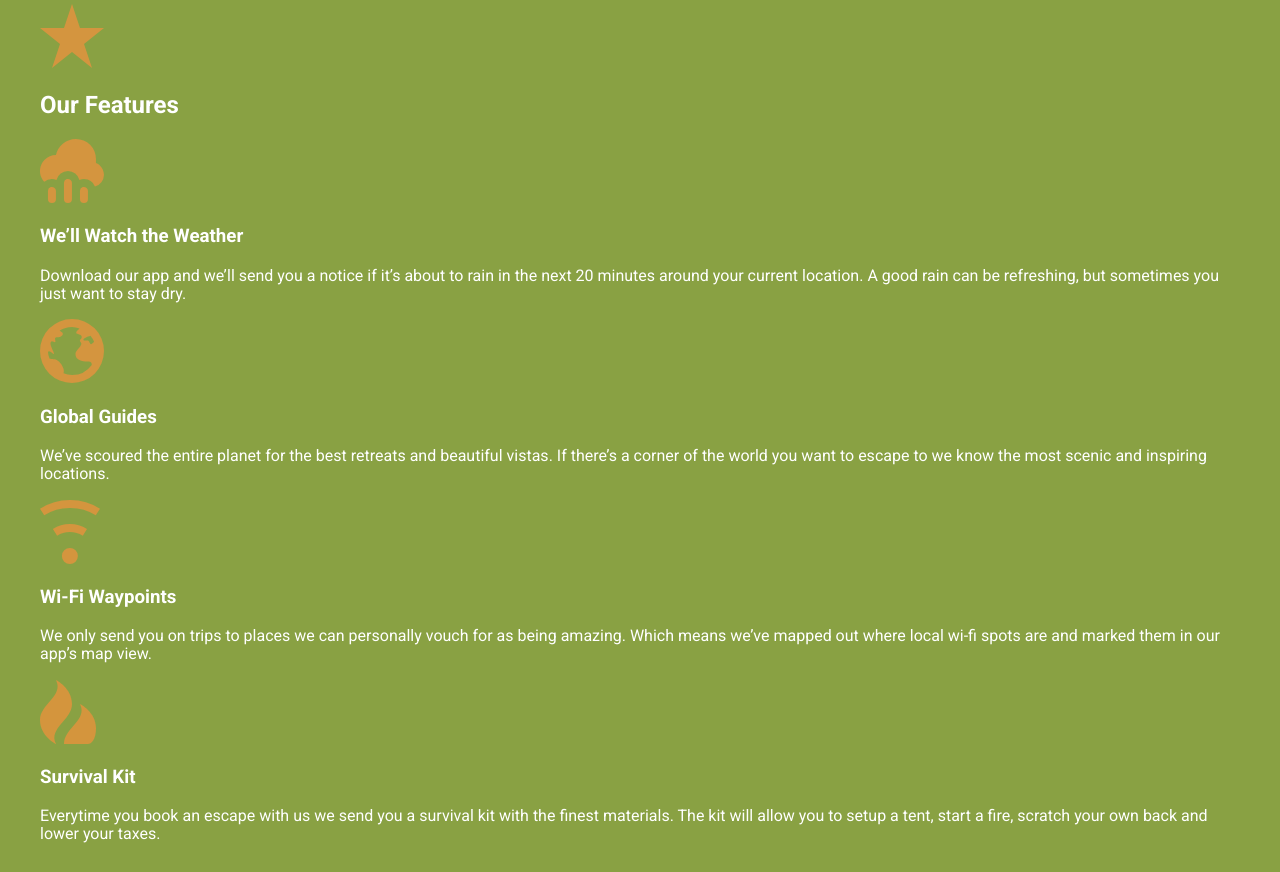
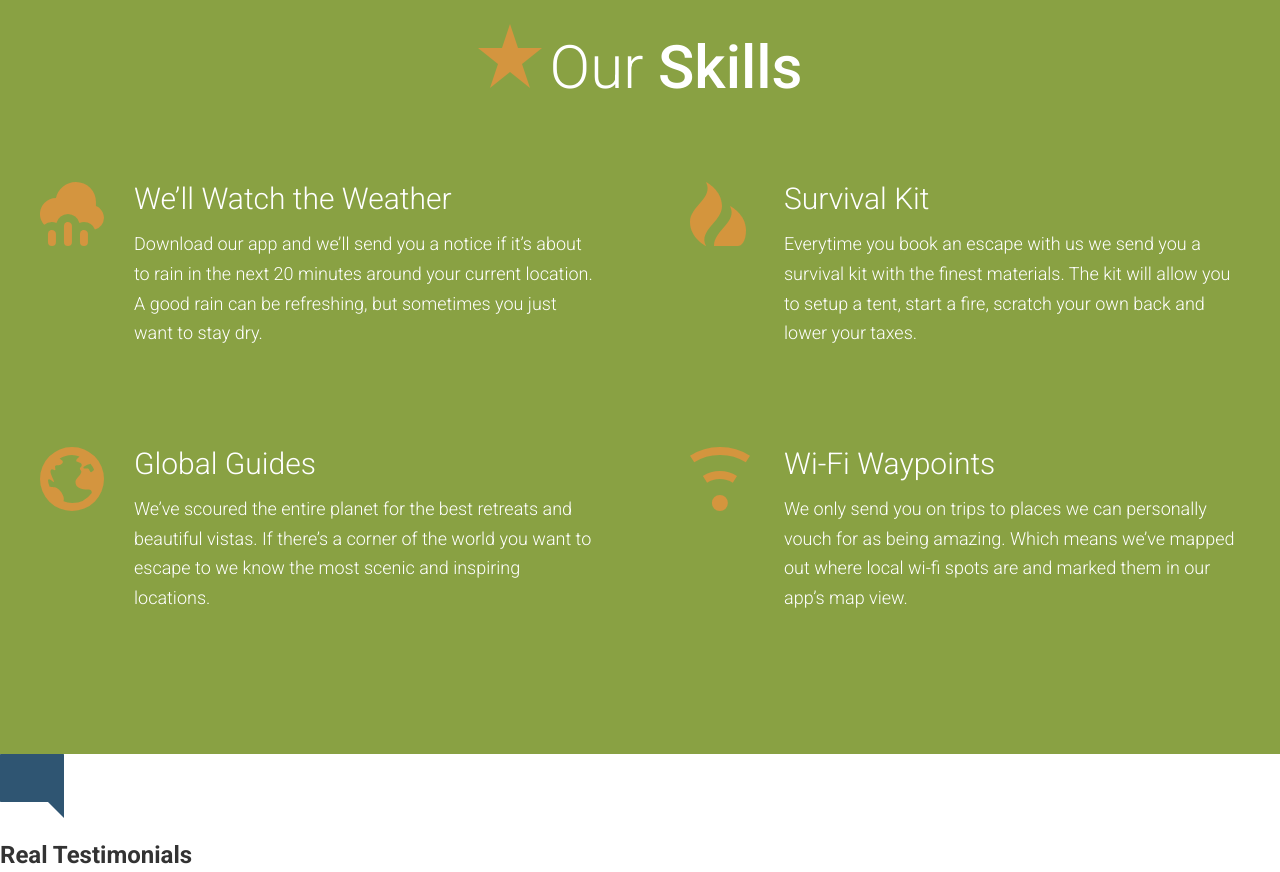
Before and after one commit to SashaShirokov/mobile-first, a website: page app/index.html in a window 1280 px wide. Shown: the part 2278-3150 px from the top of the page. Drawn offline with Linux system fonts and the light colour scheme.

Commit message:
Completed Skills section

```diff
--- a/app/assets/styles/modules/_generic-content-container.css
+++ b/app/assets/styles/modules/_generic-content-container.css
@@ -1,8 +1,9 @@
 .generic-content-container {
 
 	p {
+		font-weight: 300;
 		line-height: 1.65;
-		margin: 1.8rem 0;
+		margin: 0 0 1.8rem 0;
 
 		@mixin atSmall {
 			font-size: 1.125rem;
--- a/app/assets/styles/modules/_row.css
+++ b/app/assets/styles/modules/_row.css
@@ -1,6 +1,14 @@
 .row {
 
 	@mixin clearfix;
+
+	&--gutters-large {
+		margin-right: -100px;
+	}
+
+	&--gutters-large > div {
+		padding-right: 90px;
+	}
 
 	&--gutters {
 		margin-right: -65px;
@@ -30,6 +38,11 @@
 			width: 37%;
 		}
 
+		&__medium-6 {
+			float: left;
+			width: 50%;
+		}
+
 
 		&__medium-8 {
 			float: left;
--- /dev/null
+++ b/app/assets/styles/modules/_section-title.css
@@ -0,0 +1,27 @@
+.section-title {
+	font-size: 2.55rem;
+	font-weight: 300;
+	text-align: center;
+
+	@mixin atSmall {
+		font-size: 3.75rem;
+	}
+
+	strong {
+		font-weight: 500;
+	}
+
+	&__icon {
+		display: block;
+		margin-left: auto;
+		margin-right: auto;
+		margin-bottom: .6rem;
+
+		@mixin atSmall {
+			margin-right: .5rem;
+			margin-left: 0;
+			margin-bottom: 0;
+			display: inline-block;
+		}
+	}
+}
--- /dev/null
+++ b/app/assets/styles/modules/_skill-item.css
@@ -0,0 +1,33 @@
+.skill-item {
+	position: relative;
+	padding-bottom: 2.5rem;
+
+	@mixin atSmall {
+		padding-left: 94px;
+	}
+
+	&__icon {
+		display: block;
+		margin: 0 auto;
+
+		@mixin atSmall {
+			position: absolute;
+			left: 0;
+		}
+	}
+
+	&__title {
+		font-size: 1.6rem;
+		font-weight: 300;
+		margin-top: .7em;
+		margin-bottom: .8rem;
+		text-align: center;
+
+		@mixin atSmall {
+			text-align: left;
+			margin-top: 1em;
+			font-size: 1.875rem;
+		}
+	}
+
+}
--- a/app/assets/styles/styles.css
+++ b/app/assets/styles/styles.css
@@ -10,3 +10,5 @@
 @import "modules/_headline";
 @import "modules/_row";
 @import "modules/_generic-content-container";
+@import "modules/_section-title";
+@import "modules/_skill-item";
--- a/app/index.html
+++ b/app/index.html
@@ -69,23 +69,39 @@
 
   <div id="features" class="page-section page-section--green">
     <div class="wrapper">
-      <img src="assets/images/icons/star.svg">
-      <h2>Our Features</h2>
-      <img src="assets/images/icons/rain.svg">
-      <h3>We&rsquo;ll Watch the Weather</h3>
-      <p>Download our app and we&rsquo;ll send you a notice if it&rsquo;s about to rain in the next 20 minutes around your current location. A good rain can be refreshing, but sometimes you just want to stay dry.</p>
 
-      <img src="assets/images/icons/globe.svg">
-      <h3>Global Guides</h3>
-      <p>We&rsquo;ve scoured the entire planet for the best retreats and beautiful vistas. If there&rsquo;s a corner of the world you want to escape to we know the most scenic and inspiring locations.</p>
+      <h2 class="section-title"> <img class="section-title__icon" src="assets/images/icons/star.svg">Our <strong>Skills</strong></h2>
+      <div class="row row--gutters-large generic-content-container">
+        <div class="row__medium-6 ">
 
-      <img src="assets/images/icons/wifi.svg">
-      <h3>Wi-Fi Waypoints</h3>
-      <p>We only send you on trips to places we can personally vouch for as being amazing. Which means we&rsquo;ve mapped out where local wi-fi spots are and marked them in our app&rsquo;s map view.</p>
+          <div class="skill-item">
+            <img class="skill-item__icon" src="assets/images/icons/rain.svg">
+            <h3 class="skill-item__title">We&rsquo;ll Watch the Weather</h3>
+            <p>Download our app and we&rsquo;ll send you a notice if it&rsquo;s about to rain in the next 20 minutes around your current location. A good rain can be refreshing, but sometimes you just want to stay dry.</p>
+          </div>
 
-      <img src="assets/images/icons/fire.svg">
-      <h3>Survival Kit</h3>
-      <p>Everytime you book an escape with us we send you a survival kit with the finest materials. The kit will allow you to setup a tent, start a fire, scratch your own back and lower your taxes.</p>
+          <div class="skill-item">
+            <img class="skill-item__icon" src="assets/images/icons/globe.svg">
+            <h3 class="skill-item__title">Global Guides</h3>
+            <p>We&rsquo;ve scoured the entire planet for the best retreats and beautiful vistas. If there&rsquo;s a corner of the world you want to escape to we know the most scenic and inspiring locations.</p>
+          </div>
+        </div>
+
+
+        <div class="row__medium-6">
+
+          <div class="skill-item">
+            <img class="skill-item__icon" src="assets/images/icons/fire.svg">
+            <h3 class="skill-item__title">Survival Kit</h3>
+            <p>Everytime you book an escape with us we send you a survival kit with the finest materials. The kit will allow you to setup a tent, start a fire, scratch your own back and lower your taxes.</p>
+          </div>
+          <div class="skill-item">
+            <img class="skill-item__icon" src="assets/images/icons/wifi.svg">
+            <h3 class="skill-item__title">Wi-Fi Waypoints</h3>
+            <p>We only send you on trips to places we can personally vouch for as being amazing. Which means we&rsquo;ve mapped out where local wi-fi spots are and marked them in our app&rsquo;s map view.</p>
+          </div>
+        </div>
+      </div>
     </div>
   </div>
 
--- a/app/temp/styles/styles.css
+++ b/app/temp/styles/styles.css
@@ -678,6 +678,14 @@ a {
   display: table;
 }
 
+.row--gutters-large {
+  margin-right: -100px;
+}
+
+.row--gutters-large > div {
+  padding-right: 90px;
+}
+
 .row--gutters {
   margin-right: -65px;
 }
@@ -705,6 +713,11 @@ a {
     width: 37%;
   }
 
+  .row__medium-6 {
+    float: left;
+    width: 50%;
+  }
+
   .row__medium-8 {
     float: left;
     width: 66.66%;
@@ -716,8 +729,9 @@ a {
 }
 
 .generic-content-container p {
+  font-weight: 300;
   line-height: 1.65;
-  margin: 1.8rem 0;
+  margin: 0 0 1.8rem 0;
 }
 
 @media (min-width: 530px) {
@@ -730,3 +744,80 @@ a {
 .generic-content-container p a {
   font-weight: 700;
 }
+
+.section-title {
+	font-size: 2.55rem;
+	font-weight: 300;
+	text-align: center;
+}
+
+@media (min-width: 530px) {
+
+  .section-title {
+    font-size: 3.75rem;
+  }
+}
+
+.section-title strong {
+  font-weight: 500;
+}
+
+.section-title__icon {
+  display: block;
+  margin-left: auto;
+  margin-right: auto;
+  margin-bottom: .6rem;
+}
+
+@media (min-width: 530px) {
+
+  .section-title__icon {
+    margin-right: .5rem;
+    margin-left: 0;
+    margin-bottom: 0;
+    display: inline-block;
+  }
+}
+
+.skill-item {
+	position: relative;
+	padding-bottom: 2.5rem;
+
+}
+
+@media (min-width: 530px) {
+
+  .skill-item {
+    padding-left: 94px;
+  }
+}
+
+.skill-item__icon {
+  display: block;
+  margin: 0 auto;
+}
+
+@media (min-width: 530px) {
+
+  .skill-item__icon {
+    position: absolute;
+    left: 0;
+  }
+}
+
+.skill-item__title {
+  font-size: 1.6rem;
+  font-weight: 300;
+  margin-top: .7em;
+  margin-bottom: .8rem;
+  text-align: center;
+}
+
+@media (min-width: 530px) {
+
+  .skill-item__title {
+    text-align: left;
+    margin-top: 1em;
+    font-size: 1.875rem;
+  }
+}
```
